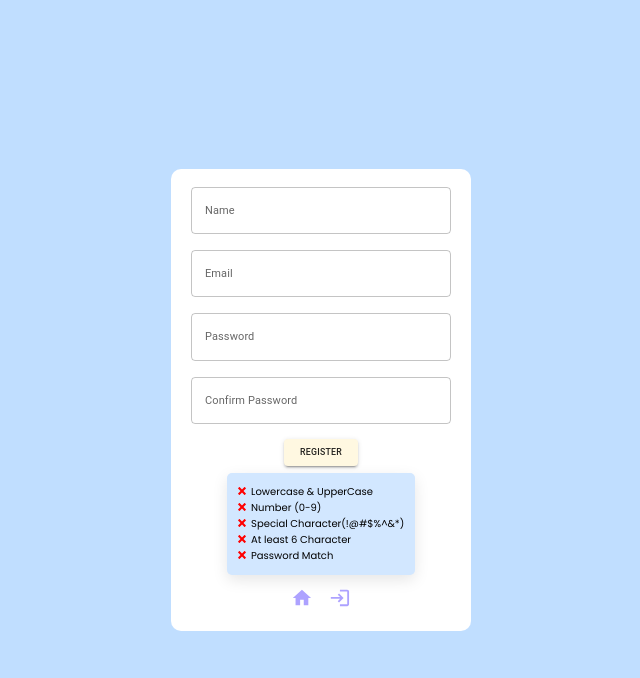
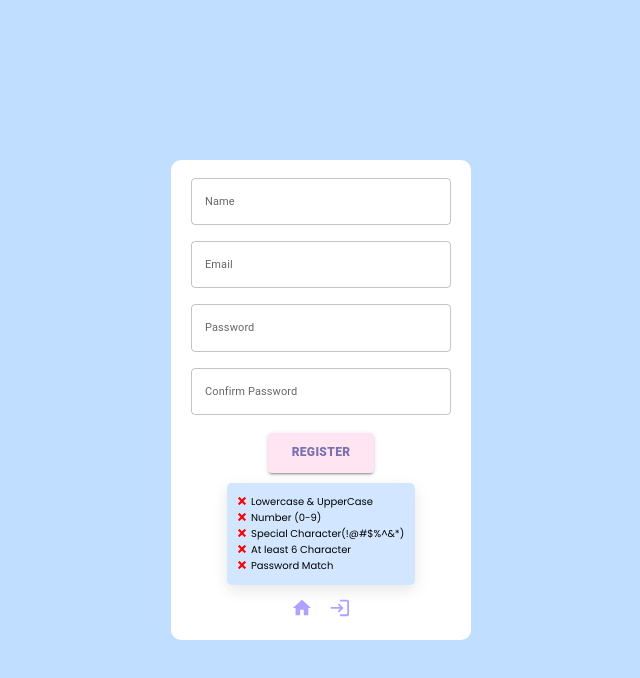
Before and after one commit to JamalHamza/hospital-portal, a React (Vite) app in the folder frontend/: page /register in a window 1280 px wide. Shown: the top 678 px of the page, without its empty margins (319-959 px from the left). Built offline with nearby package versions, Linux system fonts and the light colour scheme; no server answers.

Commit message:
style fixed

```diff
--- a/frontend/src/App.jsx
+++ b/frontend/src/App.jsx
@@ -36,10 +36,12 @@ const theme = createTheme({
       light: '#d2e7ff',
     },
     third: {
+      dark: '#ccb7c0',
       main: '#FFE5F1',
       light: '#ffeff6',
     },
     fourth: {
+      dark: '#ccc6b4',
       main: '#FFF8E1',
       light: '#fffaea',
     },
--- a/frontend/src/pages/auth/Register.jsx
+++ b/frontend/src/pages/auth/Register.jsx
@@ -184,10 +184,14 @@ const Register = () => {
                 type='submit'
                 variant='contained'
                 sx={{
-                  bgcolor: 'fourth.main',
+                  bgcolor: 'third.main',
                   margin: '0.8em',
+                  padding: '0.8em 2em',
+                  fontWeight: 800,
+                  fontSize: '1.2rem',
+                  color: 'primary.dark',
                   '&:hover': {
-                    background: '#fffaea',
+                    background: '#ccb7c0',
                   },
                 }}
               >
```
